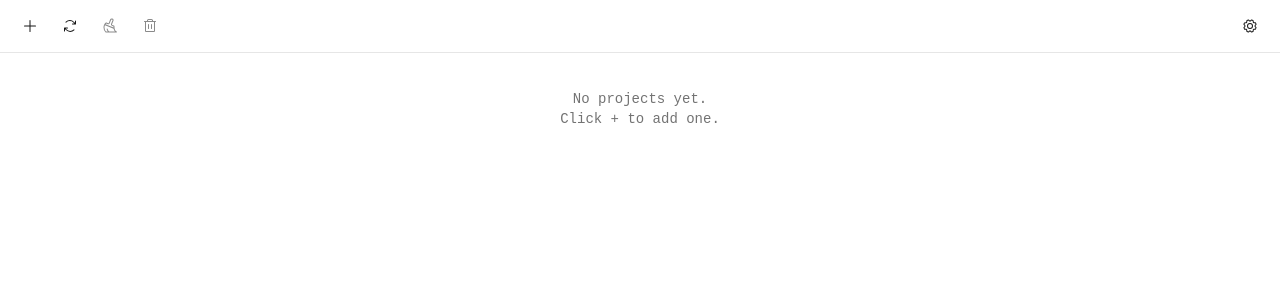
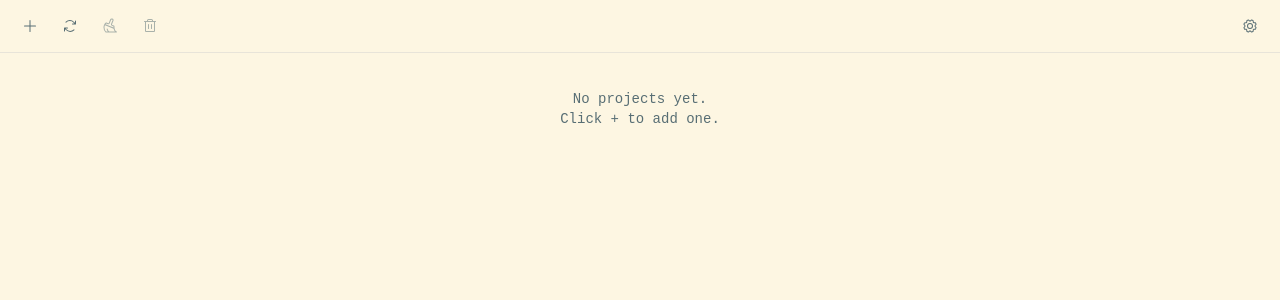
Before and after one commit to luqven/tree-buddy, a React (Vite) app: page / in a window 1280 px wide. Shown: the top 300 px of the page. Built offline with nearby package versions, Linux system fonts and the light colour scheme.

Commit message:
style: switch to Solarized color theme

```diff
--- a/src/renderer/styles/globals.css
+++ b/src/renderer/styles/globals.css
@@ -6,48 +6,49 @@
 
 @layer base {
   :root {
-    /* Mira style + Amber theme + Neutral base */
-    --background: 0 0% 100%;
-    --foreground: 0 0% 9%;
-    --card: 0 0% 100%;
-    --card-foreground: 0 0% 9%;
-    --popover: 0 0% 100%;
-    --popover-foreground: 0 0% 9%;
-    --primary: 38 92% 50%;
-    --primary-foreground: 0 0% 100%;
-    --secondary: 0 0% 96%;
-    --secondary-foreground: 0 0% 9%;
-    --muted: 0 0% 96%;
-    --muted-foreground: 0 0% 45%;
-    --accent: 38 92% 50%;
-    --accent-foreground: 0 0% 100%;
-    --destructive: 0 84% 60%;
-    --destructive-foreground: 0 0% 100%;
-    --border: 0 0% 90%;
-    --input: 0 0% 90%;
-    --ring: 38 92% 50%;
+    /* Solarized Light */
+    --background: 44 87% 94%;        /* base3 #fdf6e3 */
+    --foreground: 194 14% 40%;       /* base00 #657b83 */
+    --card: 44 87% 94%;              /* base3 */
+    --card-foreground: 194 14% 40%;  /* base00 */
+    --popover: 44 87% 94%;           /* base3 */
+    --popover-foreground: 194 14% 40%; /* base00 */
+    --primary: 205 69% 49%;          /* blue #268bd2 */
+    --primary-foreground: 44 87% 94%; /* base3 */
+    --secondary: 44 25% 88%;         /* base2 #eee8d5 */
+    --secondary-foreground: 194 14% 40%; /* base00 */
+    --muted: 44 25% 88%;             /* base2 */
+    --muted-foreground: 194 14% 40%; /* base00 */
+    --accent: 205 69% 49%;           /* blue */
+    --accent-foreground: 44 87% 94%; /* base3 */
+    --destructive: 1 71% 52%;        /* red #dc322f */
+    --destructive-foreground: 44 87% 94%; /* base3 */
+    --border: 44 25% 88%;            /* base2 */
+    --input: 44 25% 88%;             /* base2 */
+    --ring: 205 69% 49%;             /* blue */
   }
 
   .dark {
-    --background: 0 0% 4%;
-    --foreground: 0 0% 98%;
-    --card: 0 0% 4%;
-    --card-foreground: 0 0% 98%;
-    --popover: 0 0% 4%;
-    --popover-foreground: 0 0% 98%;
-    --primary: 38 92% 50%;
-    --primary-foreground: 0 0% 9%;
-    --secondary: 0 0% 15%;
-    --secondary-foreground: 0 0% 98%;
-    --muted: 0 0% 15%;
-    --muted-foreground: 0 0% 64%;
-    --accent: 38 92% 50%;
-    --accent-foreground: 0 0% 9%;
-    --destructive: 0 62% 30%;
-    --destructive-foreground: 0 0% 98%;
-    --border: 0 0% 15%;
-    --input: 0 0% 15%;
-    --ring: 38 92% 50%;
+    /* Solarized Dark */
+    --background: 192 100% 11%;      /* base03 #002b36 */
+    --foreground: 186 8% 55%;        /* base0 #839496 */
+    --card: 192 100% 11%;            /* base03 */
+    --card-foreground: 186 8% 55%;   /* base0 */
+    --popover: 192 100% 11%;         /* base03 */
+    --popover-foreground: 186 8% 55%; /* base0 */
+    --primary: 205 69% 49%;          /* blue #268bd2 */
+    --primary-foreground: 192 100% 11%; /* base03 */
+    --secondary: 192 81% 14%;        /* base02 #073642 */
+    --secondary-foreground: 186 8% 55%; /* base0 */
+    --muted: 192 81% 14%;            /* base02 */
+    --muted-foreground: 194 14% 40%; /* base01 #586e75 */
+    --accent: 205 69% 49%;           /* blue */
+    --accent-foreground: 192 100% 11%; /* base03 */
+    --destructive: 1 71% 52%;        /* red #dc322f */
+    --destructive-foreground: 186 8% 55%; /* base0 */
+    --border: 192 81% 14%;           /* base02 */
+    --input: 192 81% 14%;            /* base02 */
+    --ring: 205 69% 49%;             /* blue */
   }
 }
 
--- a/tailwind.config.cjs
+++ b/tailwind.config.cjs
@@ -46,11 +46,21 @@ module.exports = {
         border: 'hsl(var(--border))',
         input: 'hsl(var(--input))',
         ring: 'hsl(var(--ring))',
-        // Stoplight status colors
+        // Solarized accent colors
         status: {
-          green: '#34c759',
-          yellow: '#ffcc00',
-          red: '#ff3b30',
+          green: '#859900',   /* solarized green */
+          yellow: '#b58900',  /* solarized yellow */
+          red: '#dc322f',     /* solarized red */
+        },
+        solarized: {
+          yellow: '#b58900',
+          orange: '#cb4b16',
+          red: '#dc322f',
+          magenta: '#d33682',
+          violet: '#6c71c4',
+          blue: '#268bd2',
+          cyan: '#2aa198',
+          green: '#859900',
         },
       },
     },
```
